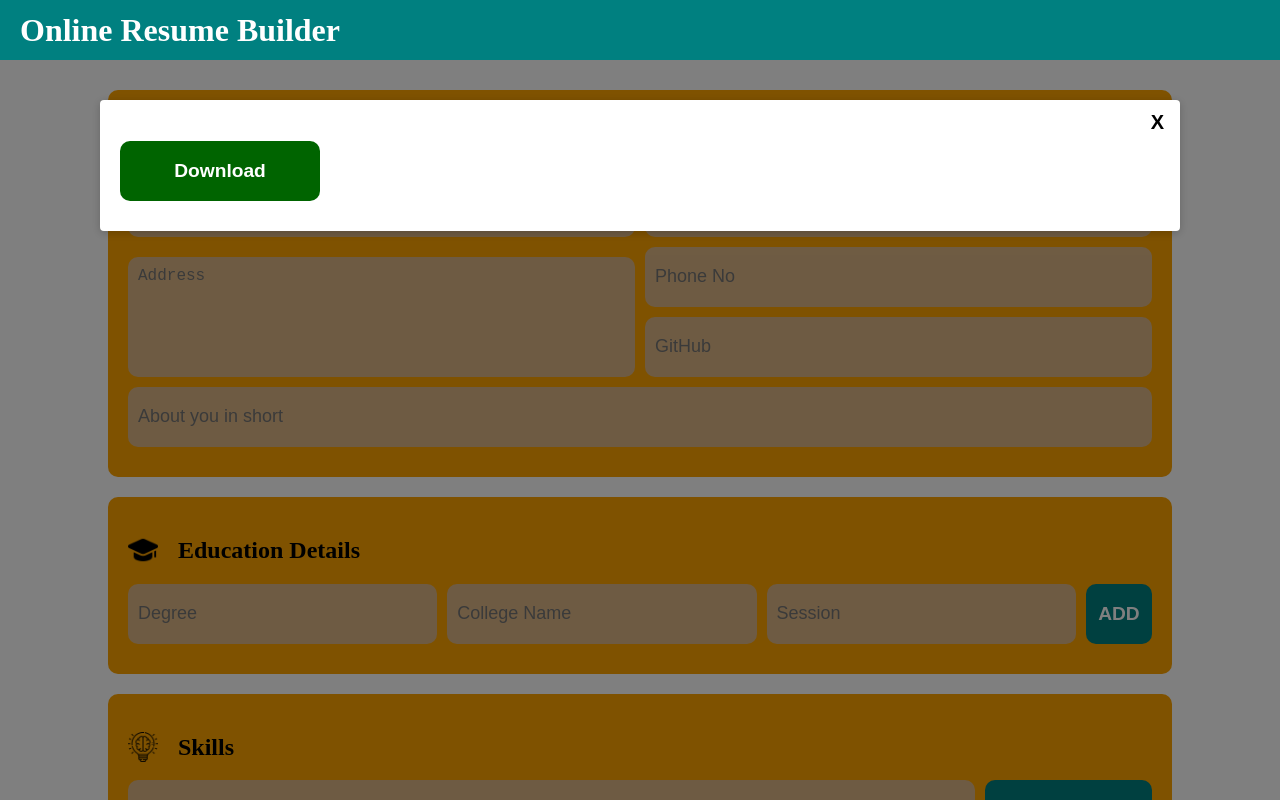
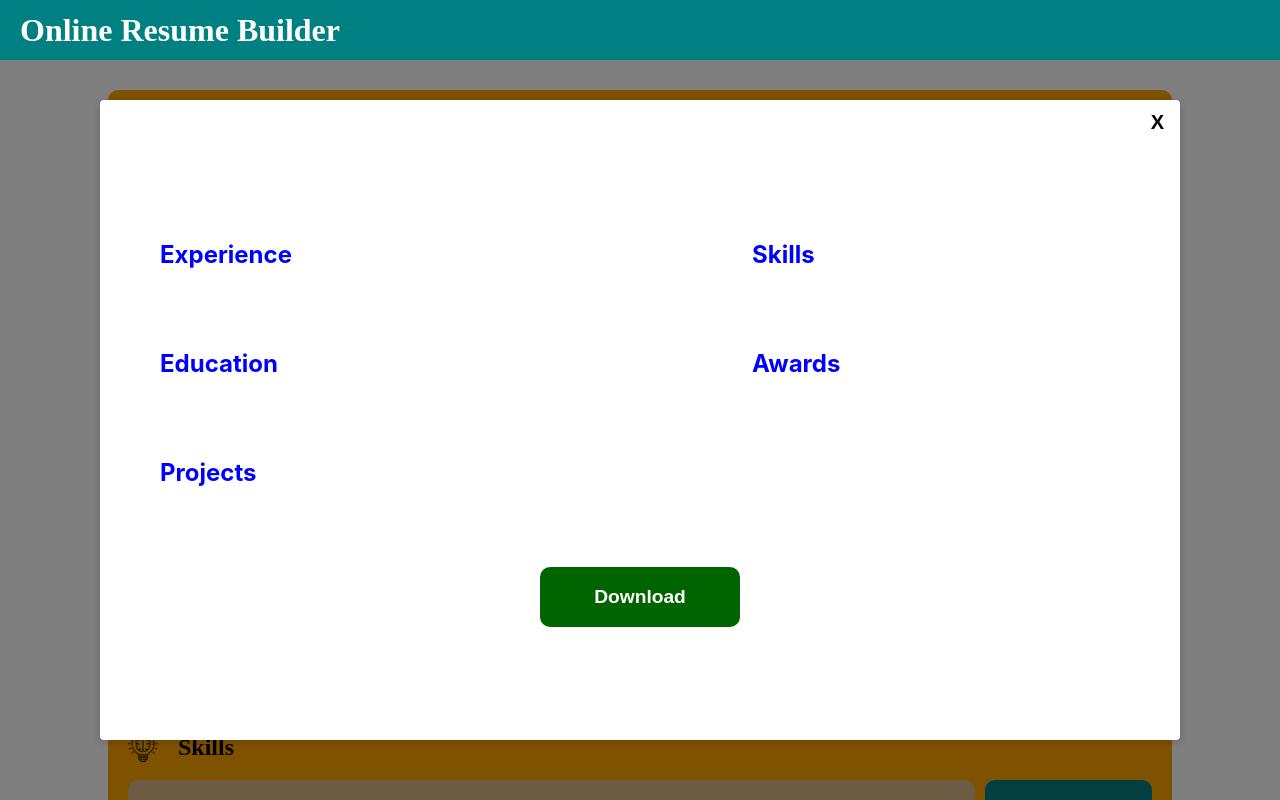
Before and after one commit to shyam-amahahealth/Resume-Builder, a React (Create React App) app: page / in a window 1280 px wide. Both pictures are taken after a click on the button "Preview". Shown: the top 800 px of the page. Built offline with nearby package versions, Linux system fonts and the light colour scheme.

Commit message:
All things are working fine

```diff
--- a/src/components/Modal.js
+++ b/src/components/Modal.js
@@ -1,5 +1,21 @@
 import React from "react";
-import { CloseButton, ModalContent, ModalOverlay } from "../styles/ModalStyle";
+import {
+  ButtonContainer,
+  CloseButton,
+  CompanyName,
+  DetailedContainer,
+  ExperienceContainer,
+  ExperienceHeading,
+  InnerContainer,
+  ModalContent,
+  ModalOverlay,
+  MyProfile,
+  Name,
+  NormalContainer,
+  ResumeContainer,
+  ResumeHeading,
+  Text,
+} from "../styles/ModalStyle";
 import { useSelector } from "react-redux";
 import Button from "../styles/Button";
 import html2canvas from "html2canvas";
@@ -7,6 +23,19 @@ import jsPDF from "jspdf";
 
 const Modal = ({ isOpen, onClose }) => {
   const personalDetail = useSelector((state) => state.PersonalDetails);
+  const EducationDetails = useSelector(
+    (state) => state.EducationDetails.educationDetail
+  );
+  const Skill = useSelector((state) => state.Skill.skill);
+  const ProjectDetail = useSelector(
+    (state) => state.ProjectDetail.projectDetail
+  );
+  const CertificateDetail = useSelector(
+    (state) => state.CertificateDetail.certificateDetail
+  );
+  const experienceDetail = useSelector(
+    (state) => state.experienceDetail.experienceDetails
+  );
 
   const generatePDF = () => {
     const divToPrint = document.getElementById("resume");
@@ -28,10 +57,82 @@ const Modal = ({ isOpen, onClose }) => {
     <ModalOverlay>
       <ModalContent>
         <CloseButton onClick={onClose}>X</CloseButton>
-        <div id="resume">
-          <h1>{personalDetail.name}</h1>
-        </div>
-        <Button onClick={generatePDF}>Download</Button>
+        <ResumeContainer id="resume">
+          <DetailedContainer>
+            <Name>{personalDetail.name}</Name>
+            <Text>{personalDetail.about}</Text>
+            <InnerContainer>
+              <ResumeHeading>Experience</ResumeHeading>
+              {experienceDetail.map((item, index) => {
+                return (
+                  <ExperienceContainer>
+                    <ExperienceHeading>
+                      <CompanyName>{item.companyName}</CompanyName>
+                      <CompanyName>-</CompanyName>
+                      <MyProfile> {item.companyDesignation}</MyProfile>
+                    </ExperienceHeading>
+                    (<span>{item.companyTenure}</span>)
+                    <Text>{item.roleInCompany}</Text>
+                  </ExperienceContainer>
+                );
+              })}
+            </InnerContainer>
+            <InnerContainer>
+              <ResumeHeading>Education</ResumeHeading>
+              {EducationDetails.map((item, index) => {
+                return (
+                  <ExperienceContainer>
+                    <ExperienceHeading>
+                      <CompanyName>{item.college}</CompanyName>
+                      <CompanyName>-</CompanyName>
+                      <MyProfile> {item.degree}</MyProfile>
+                    </ExperienceHeading>
+                    <Text>Session from {item.session}</Text>
+                  </ExperienceContainer>
+                );
+              })}
+            </InnerContainer>
+
+            <InnerContainer>
+              <ResumeHeading>Projects</ResumeHeading>
+              {ProjectDetail.map((item, index) => {
+                return (
+                  <ExperienceContainer>
+                    <ExperienceHeading>
+                      <CompanyName>{item.project}</CompanyName>
+                    </ExperienceHeading>
+                    <Text>{item.projectDescription}</Text>
+                  </ExperienceContainer>
+                );
+              })}
+            </InnerContainer>
+          </DetailedContainer>
+          <NormalContainer>
+            <Text> {personalDetail.address}</Text>
+            <Text> {personalDetail.phone}</Text>
+            <a href={personalDetail.github}> {personalDetail.github}</a>
+            <InnerContainer>
+              <ResumeHeading>Skills</ResumeHeading>
+              {Skill.map((item, index) => {
+                return <Text key={index}>{item}</Text>;
+              })}
+            </InnerContainer>
+            <InnerContainer>
+              <ResumeHeading>Awards</ResumeHeading>
+              {CertificateDetail.map((item, index) => {
+                return (
+                  <Text key={index}>
+                    {item.certificateName} - {item.certificateDetail} in{" "}
+                    {item.certificateDate}
+                  </Text>
+                );
+              })}
+            </InnerContainer>
+          </NormalContainer>
+        </ResumeContainer>
+        <ButtonContainer>
+          <Button onClick={generatePDF}>Download</Button>
+        </ButtonContainer>
       </ModalContent>
     </ModalOverlay>
   );
--- a/src/styles/ModalStyle.js
+++ b/src/styles/ModalStyle.js
@@ -11,10 +11,11 @@ export const ModalOverlay = styled.div`
 
 export const ModalContent = styled.div`
   background-color: white;
-  padding: 20px;
   border-radius: 4px;
   box-shadow: 0px 2px 10px rgba(0, 0, 0, 0.2);
   margin: 100px;
+  height: 80%;
+  overflow: scroll;
 `;
 
 export const CloseButton = styled.button`
@@ -27,3 +28,63 @@ export const CloseButton = styled.button`
   font-size: 20px;
   cursor: pointer;
 `;
+export const ResumeContainer = styled.div`
+  padding: 60px;
+  display: flex;
+  flex-direction: row;
+  gap: 40px;
+`;
+export const DetailedContainer = styled.div`
+  flex-direction: column;
+  width: 60%;
+`;
+
+export const NormalContainer = styled.div`
+  flex-direction: column;
+  width: 40%;
+`;
+export const Name = styled.h1`
+  font-size: 50px;
+  margin: 2px;
+  padding: 0px;
+`;
+export const Text = styled.p`
+  margin: 2px;
+  padding: 0px;
+  text-align: justify;
+  font-size: 20px;
+`;
+export const ResumeHeading = styled.h2`
+  color: blue;
+`;
+export const InnerContainer = styled.div`
+  margin-top: 80px;
+`;
+export const ExperienceContainer = styled.div`
+  margin-top: 30px;
+  margin-bottom: 30px;
+`;
+export const ExperienceHeading = styled.div`
+  display: flex;
+  align-items: center;
+  margin: 0px;
+  gap: 10px;
+  padding: 0px;
+`;
+export const CompanyName = styled.h2`
+  font-weight: bolder;
+  font-size: 26px;
+  margin: 0px;
+  padding: 0px;
+`;
+export const MyProfile = styled.h1`
+  font-weight: bolder;
+  font-size: 20px;
+  margin: 0px;
+  padding: 0px;
+`;
+export const ButtonContainer = styled.div`
+  display: flex;
+  width: 100%;
+  justify-content: center;
+`;
```
